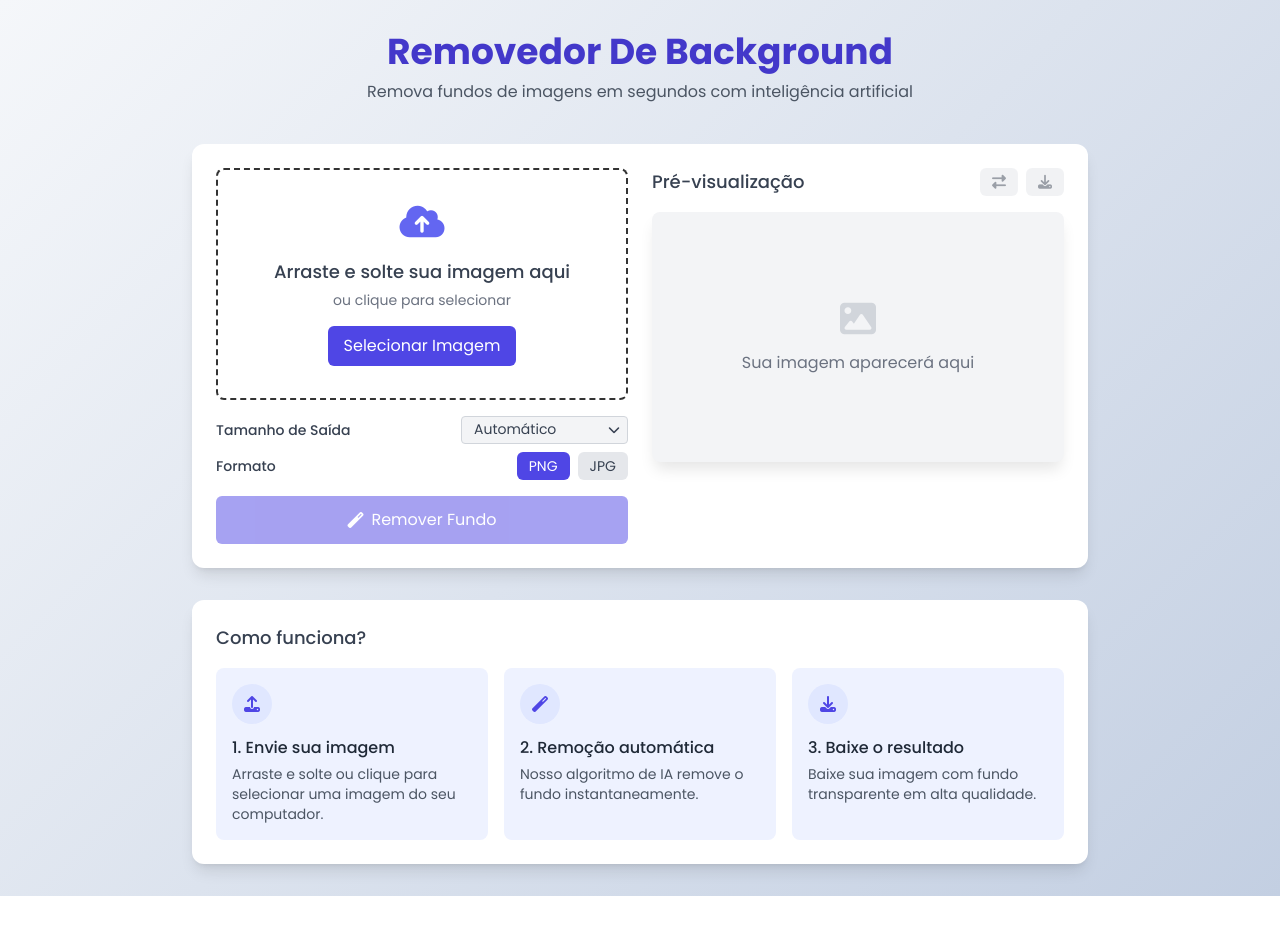
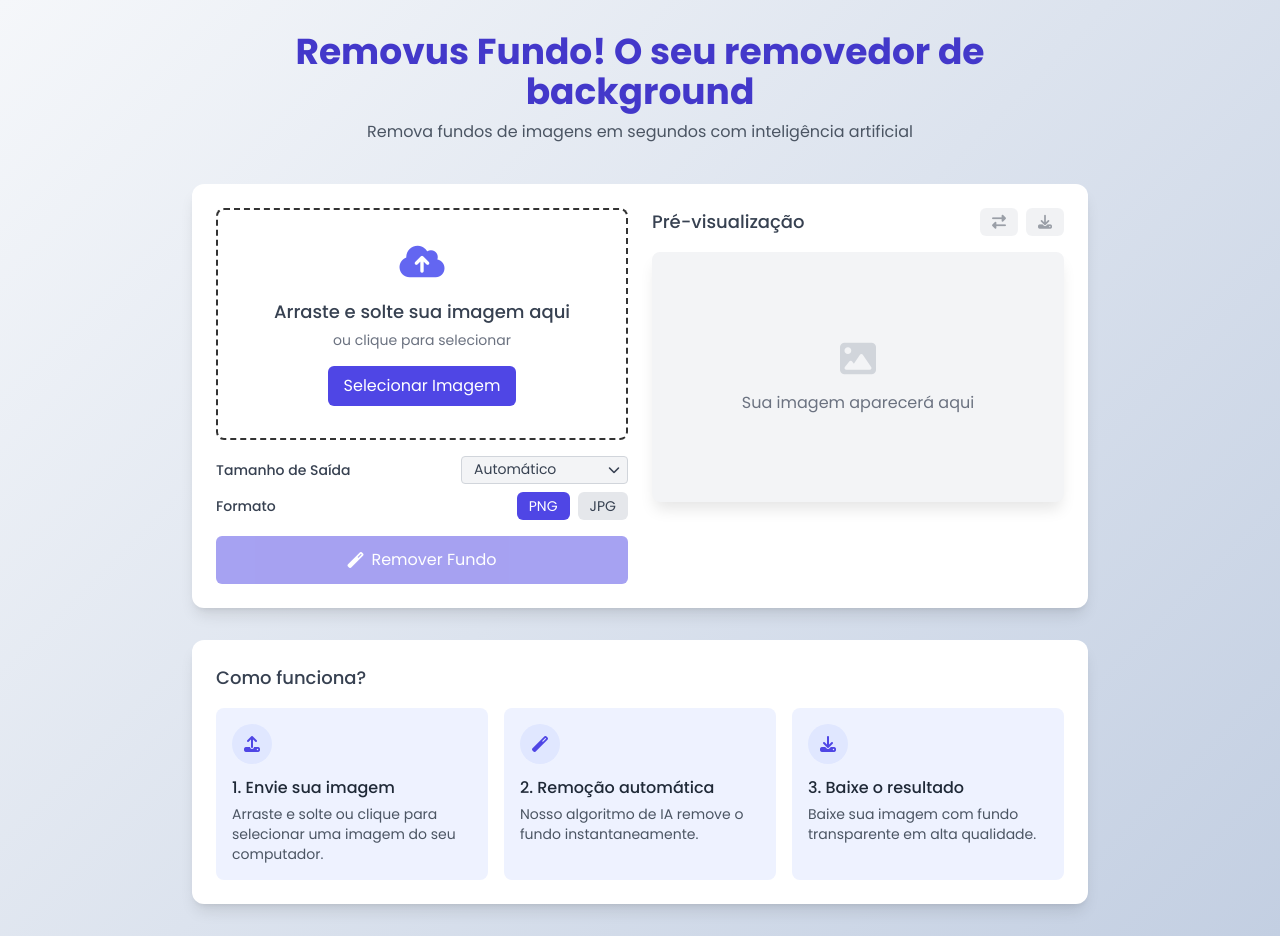
Before and after one commit to saulocastsv/removedormagico, a plain HTML site: page index.html in a window 1280 px wide. Before the commit the page ends 896 px from the top, so only its background shows below. Drawn offline with nearby package versions, Linux system fonts and the light colour scheme.

Commit message:
update title

```diff
--- a/index.html
+++ b/index.html
@@ -120,7 +120,7 @@
 <body class="py-8 px-4">
     <div class="max-w-4xl mx-auto">
         <div class="text-center mb-10">
-            <h1 class="text-4xl font-bold text-indigo-700 mb-2">Removedor De Background</h1>
+            <h1 class="text-4xl font-bold text-indigo-700 mb-2">Removus Fundo! O seu removedor de background</h1>
             <p class="text-gray-600">Remova fundos de imagens em segundos com inteligência artificial</p>
         </div>
 
```
